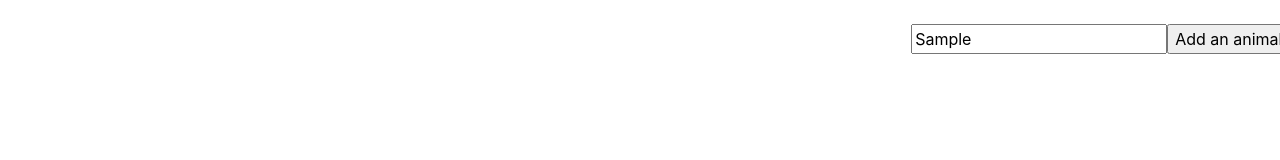
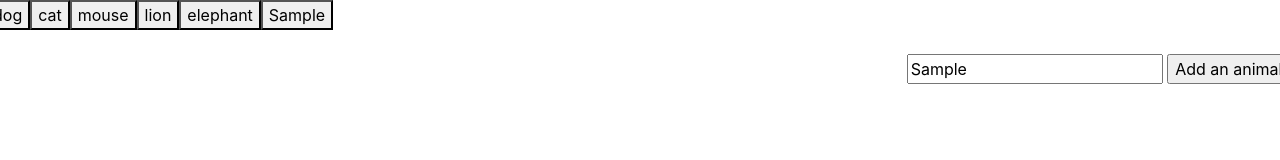
Before and after one commit to jjmateer/Giphy-Search, a plain HTML site: page index.html in a window 1280 px wide. Both pictures are taken after typing "Sample" into the empty fields and a click on the input "Add an animal!". Drawn offline with nearby package versions, Linux system fonts and the light colour scheme.

Commit message:
In javascript, I made an initial array of animals, made a function to render new buttons using a for loop, and created an on click function for the submit button which gets the text from the input and adds it to the array. After that, I called the render buttons function to push it back to the page in a button.

```diff
--- a/assets/javascript/giftastic.js
+++ b/assets/javascript/giftastic.js
@@ -0,0 +1,31 @@
+//Initial array of animals
+var animals = ["dog", "cat", "mouse", "lion", "elephant"];
+
+function renderButtons() {
+    //Make sure there are no duplicate buttons
+    $("#buttonDisplay").empty();
+    //Loop through animals array
+    for (var i = 0; i < animals.length; i++) {
+        //Dynamically generate buttons for each animal
+        var animalButton = $("<button>");
+        animalButton.addClass("animal");
+        //Add data attribute with value of animals at index i
+        animalButton.attr("data-name", animals[i]);
+        //Add text inside button
+        animalButton.text(animals[i]);
+        $("#buttonDisplay").append(animalButton)
+    }
+}
+
+//On-click function for submitBtn
+$("#submitBtn").on("click", function (event) {
+    //Prevents form from trying to submit itself
+    event.preventDefault();
+    //Get text from input
+    var animal = $("#animalInput").val().trim();
+    //Add text from input to array
+    animals.push(animal);
+    console.log(animals);
+    renderButtons();
+});
+renderButtons();
--- a/index.html
+++ b/index.html
@@ -2,19 +2,23 @@
 <html lang="en">
 
 <head>
-    <link rel="stylesheet" href="https://stackpath.bootstrapcdn.com/bootstrap/4.3.1/css/bootstrap.min.css"
-        integrity="sha384-ggOyR0iXCbMQv3Xipma34MD+dH/1fQ784/j6cY/iJTQUOhcWr7x9JvoRxT2MZw1T" crossorigin="anonymous">
-    <script type="text/javascript" src="assets/javascript/giftastic.js"></script>
-    <script src="https://ajax.googleapis.com/ajax/libs/jquery/3.4.1/jquery.min.js"></script>
+
+
 </head>
 <body>
-<div id="buttonDiv" class="row"></div>
+<div id="buttonDisplay" class="row"></div>
 <br>
 <div id="row2" class="row">
     <div id="animalDisplay" class="col"></div>
-    <div class="inputDiv"></div>
+    <div class="inputDiv">
+        <form id="inputForm">
     <input id="animalInput" type="text">
     <input id="submitBtn" type="submit" value="Add an animal!">
+            </form>
 </div>
+<script src="https://ajax.googleapis.com/ajax/libs/jquery/3.4.1/jquery.min.js"></script>
+<script type="text/javascript" src="assets/javascript/giftastic.js"></script>
+<link rel="stylesheet" href="https://stackpath.bootstrapcdn.com/bootstrap/4.3.1/css/bootstrap.min.css"
+integrity="sha384-ggOyR0iXCbMQv3Xipma34MD+dH/1fQ784/j6cY/iJTQUOhcWr7x9JvoRxT2MZw1T" crossorigin="anonymous">
 </body>
 </html>
```
